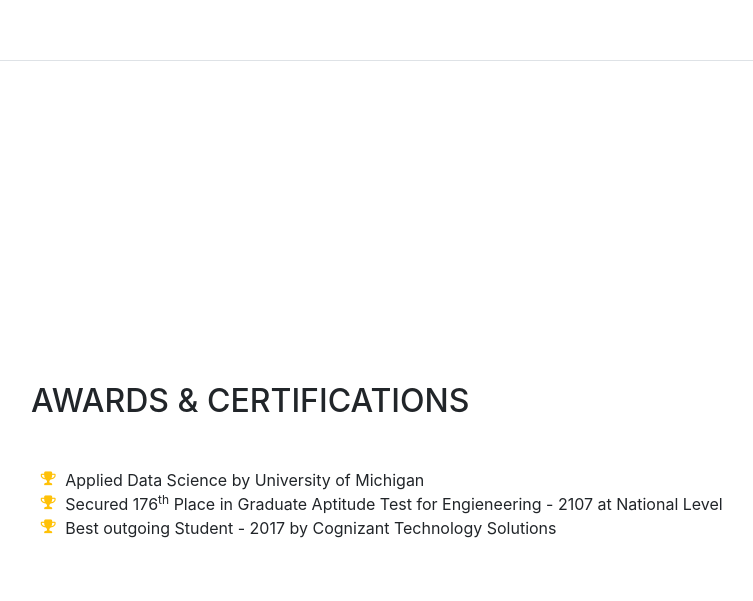
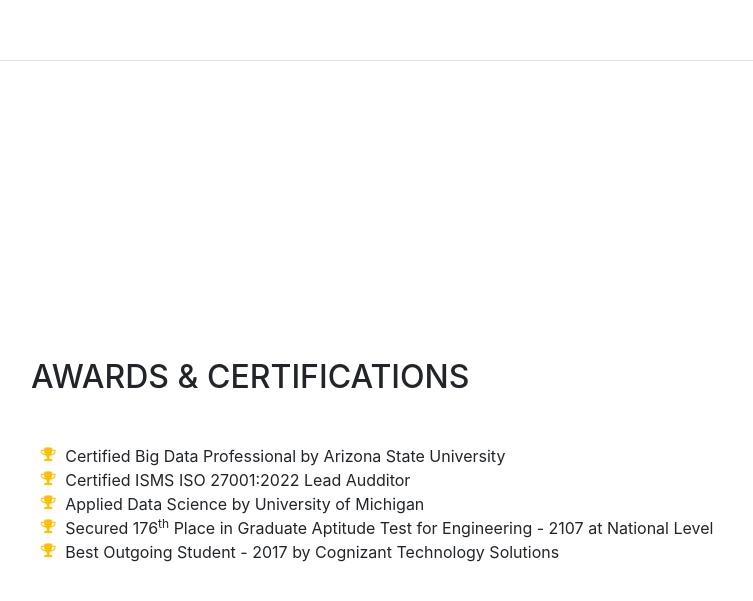
Before and after one commit to Shubham-Modi/Shubham-Modi.github.io, a website with bundled scripts: page index.html in a window 1280 px wide. Shown: the part 4340-4941 px from the top of the page, without its empty margins (289-1042 px from the left). Built offline with nearby package versions, Linux system fonts and the light colour scheme; a web font is replaced by a local one.

Commit message:
index.html

```diff
--- a/index.html
+++ b/index.html
@@ -300,6 +300,15 @@
         <div class="my-auto">
           <h2 class="mb-5">Awards &amp; Certifications</h2>
           <ul class="fa-ul mb-0">
+
+	  <li>
+              <i class="fa-li fa fa-trophy text-warning"></i>
+              Certified Big Data Professional by Arizona State University</li>
+
+	<li>
+              <i class="fa-li fa fa-trophy text-warning"></i>
+              Certified ISMS ISO 27001:2022 Lead Audditor</li>
+
             <li>
               <i class="fa-li fa fa-trophy text-warning"></i>
               Applied Data Science by University of Michigan</li>
@@ -307,10 +316,10 @@
 
             <li>
               <i class="fa-li fa fa-trophy text-warning"></i>
-              Secured 176<sup>th</sup> Place in Graduate Aptitude Test for Engieneering - 2107 at National Level</li>
+              Secured 176<sup>th</sup> Place in Graduate Aptitude Test for Engineering - 2107 at National Level</li>
             <li>
               <i class="fa-li fa fa-trophy text-warning"></i>
-                Best outgoing Student - 2017 by Cognizant Technology Solutions</li>
+                Best Outgoing Student - 2017 by Cognizant Technology Solutions</li>
           </ul>
         </div>
       </section>
```
